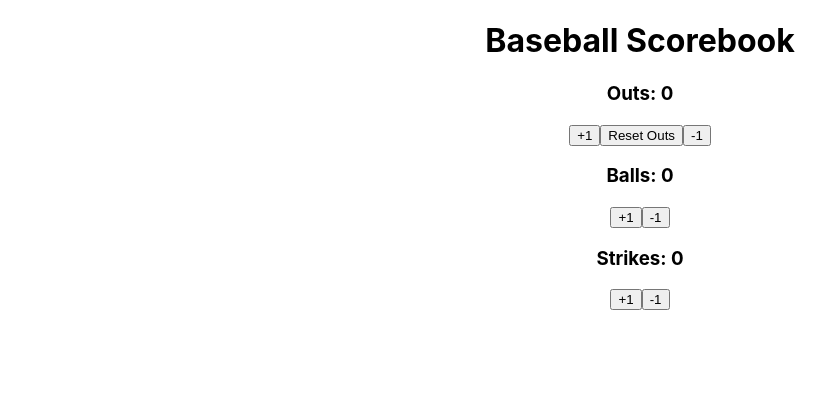
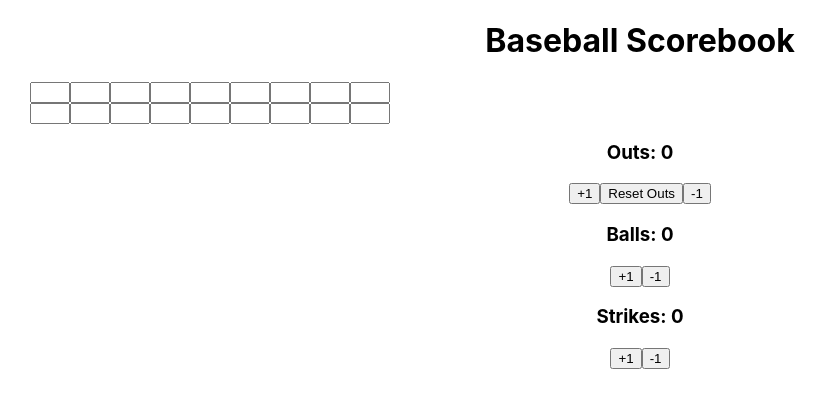
Before and after one commit to caseymacleod22/react-baseball-scorebook, a React (Create React App) app: page / in a window 1280 px wide. Shown: the top 408 px of the page, without its empty margins (0-828 px from the left). Built offline with nearby package versions, Linux system fonts and the light colour scheme.

Commit message:
adds scoreboard component

```diff
--- a/src/App.css
+++ b/src/App.css
@@ -2,37 +2,15 @@
   text-align: center;
 }
 
-.App-logo {
-  height: 40vmin;
-  pointer-events: none;
+.container {
+  display: flex;
+  margin-left: 30px;
 }
 
-@media (prefers-reduced-motion: no-preference) {
-  .App-logo {
-    animation: App-logo-spin infinite 20s linear;
-  }
-}
-
-.App-header {
-  background-color: #282c34;
-  min-height: 100vh;
+.scoreboard {
   display: flex;
   flex-direction: column;
-  align-items: center;
-  justify-content: center;
-  font-size: calc(10px + 2vmin);
-  color: white;
+  width: 40px;
+  height: 40px;
+  /* margin-left: 30px; */
 }
-
-.App-link {
-  color: #61dafb;
-}
-
-@keyframes App-logo-spin {
-  from {
-    transform: rotate(0deg);
-  }
-  to {
-    transform: rotate(360deg);
-  }
-}
--- a/src/App.js
+++ b/src/App.js
@@ -3,14 +3,26 @@ import Header from './components/Header/Header'
 import Outs from './components/Outs/Outs'
 import Balls from './components/Balls/Balls'
 import Strikes from './components/Strikes/Strikes'
+import Scoreboard from './components/Scoreboard/Scoreboard'
 
 function App() {
   return (
     <div className="App">
       <Header />
-      <Outs />
-      <Balls />
-      <Strikes />
+      <div className='container'>
+          <Scoreboard />
+          <Scoreboard />
+          <Scoreboard />
+          <Scoreboard />
+          <Scoreboard />
+          <Scoreboard />
+          <Scoreboard />
+          <Scoreboard />
+          <Scoreboard />
+        </div>
+        <Outs />
+        <Balls />
+        <Strikes />
     </div>
   );
 }
--- /dev/null
+++ b/src/components/Scoreboard/Scoreboard.js
@@ -0,0 +1,26 @@
+import {useState} from 'react'
+import '../../App.css';
+
+// function Scoreboard () {
+//     const [score, setScore] = useState
+
+//     const increment = () => {
+//         setScore(score + 1)
+//     }
+//     const decrement = () => {
+//         if(score > 1) {
+//             setScore(score - 1)
+//         } else {
+//             setScore(0)
+//         }
+//     }
+function Scoreboard () {
+    return (
+        <div class='scoreboard'>
+            <input type="number" />
+            <input type="number" />
+        </div>
+    )
+}
+
+export default Scoreboard
```
